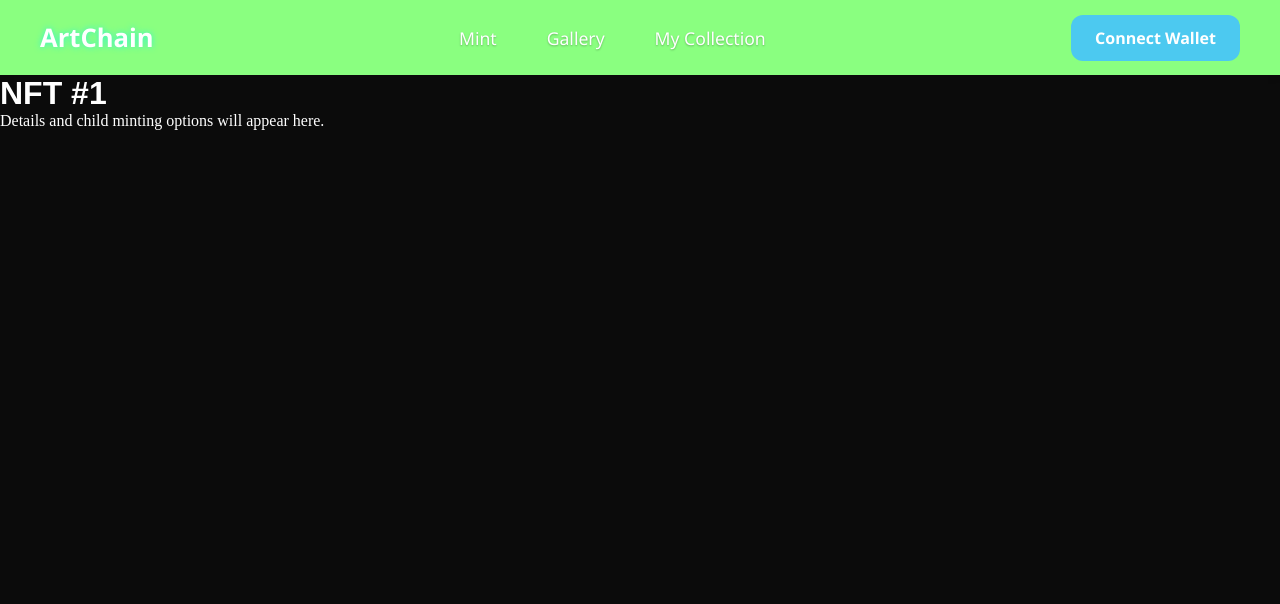
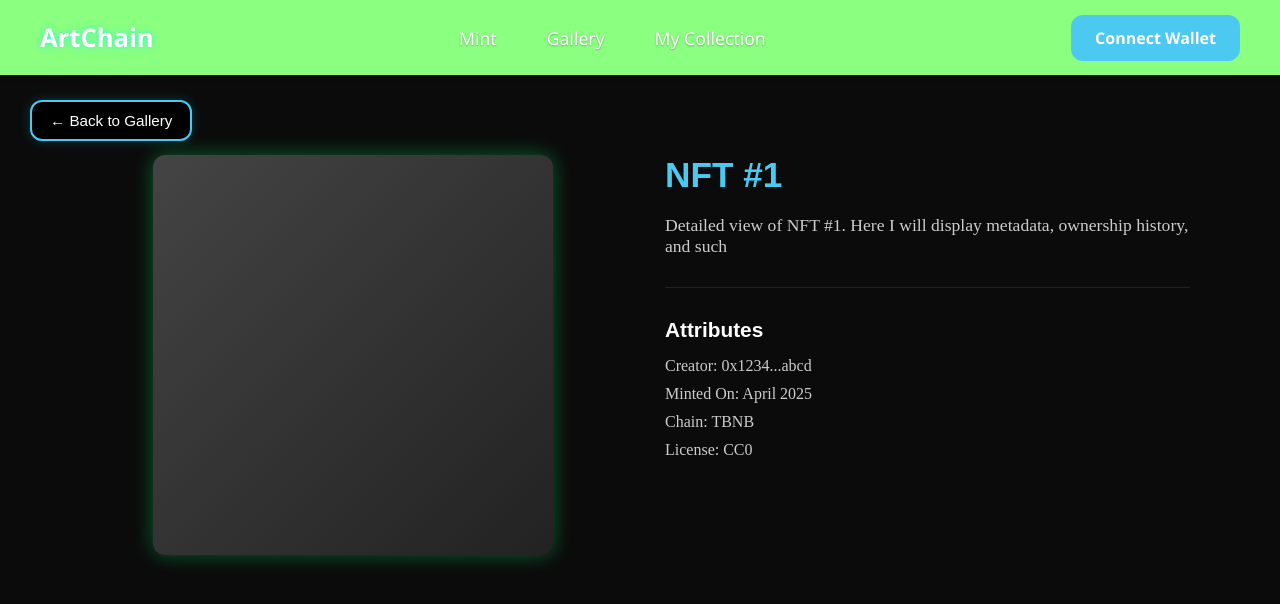
Before and after one commit to JakeSilva5/ArtChain-FullStack, a Next.js app: page /nft/1 in a window 1280 px wide. Shown: the top 604 px of the page. Built offline with nearby package versions, Linux system fonts and the light colour scheme.

Commit message:
Dynamic Page UI

```diff
--- a/pages/nft/[id].js
+++ b/pages/nft/[id].js
@@ -1,13 +1,137 @@
 import { useRouter } from 'next/router';
+import styled from 'styled-components';
 
-export default function NFTDetailPage() {
+export default function NftDetailPage() {
   const router = useRouter();
   const { id } = router.query;
 
   return (
-    <div>
-      <h1>NFT #{id}</h1>
-      <p>Details and child minting options will appear here.</p>
-    </div>
+    <PageWrapper>
+      <FixedBackButton onClick={() => router.push('/gallery')}>
+        ← Back to Gallery
+      </FixedBackButton>
+      <Content>
+        <ImageSection>
+          <NftImage />
+        </ImageSection>
+
+        <InfoSection>
+          <h1>NFT #{id}</h1>
+          <p>Detailed view of NFT #{id}. Here I will display metadata, ownership history, and such</p>
+
+          <Divider />
+
+          <h3>Attributes</h3>
+          <ul>
+            <li>Creator: 0x1234...abcd</li>
+            <li>Minted On: April 2025</li>
+            <li>Chain: TBNB</li>
+            <li>License: CC0</li>
+          </ul>
+        </InfoSection>
+      </Content>
+    </PageWrapper>
   );
 }
+
+const PageWrapper = styled.div`
+  background: ${({ theme }) => theme.colors.background};
+  color: ${({ theme }) => theme.colors.text};
+  min-height: 100vh;
+  padding: 80px 20px;
+`;
+
+const Content = styled.div`
+  max-width: 1100px;
+  margin: 0 auto;
+  display: flex;
+  gap: 50px;
+  flex-wrap: wrap;
+`;
+
+const ImageSection = styled.div`
+  flex: 1;
+  min-width: 300px;
+  display: flex;
+  align-items: center;
+  justify-content: center;
+`;
+
+const NftImage = styled.div`
+  width: 100%;
+  max-width: 400px;
+  height: 400px;
+  background: linear-gradient(135deg, #444, #222);
+  border-radius: ${({ theme }) => theme.radius};
+  box-shadow: ${({ theme }) => theme.glowGreen};
+`;
+
+const InfoSection = styled.div`
+  flex: 1;
+  min-width: 300px;
+
+  h1 {
+    font-size: 2.2rem;
+    margin-bottom: 20px;
+    color: ${({ theme }) => theme.colors.primary};
+  }
+
+  p {
+    font-size: 1.1rem;
+    margin-bottom: 30px;
+    color: ${({ theme }) => theme.colors.muted};
+  }
+
+  h3 {
+    font-size: 1.3rem;
+    margin-bottom: 15px;
+    color: ${({ theme }) => theme.colors.text};
+  }
+
+  ul {
+    list-style: none;
+    padding: 0;
+
+    li {
+      margin-bottom: 10px;
+      font-size: 1rem;
+      color: ${({ theme }) => theme.colors.muted};
+    }
+  }
+`;
+
+const Divider = styled.hr`
+  border: 0;
+  border-top: 1px solid ${({ theme }) => theme.colors.border};
+  margin: 30px 0;
+`;
+
+const FixedBackButton = styled.button`
+  position: fixed;
+  top: 100px;
+  left: 30px;
+  z-index: 999;
+  background: black;
+  color: white;
+  border: 2px solid ${({ theme }) => theme.colors.primary};
+  padding: 10px 18px;
+  border-radius: ${({ theme }) => theme.radius};
+  font-size: 0.95rem;
+  font-weight: 500;
+  cursor: pointer;
+  box-shadow: 0 0 12px rgba(0, 240, 255, 0.2);
+  transition: all 0.3s ease;
+
+  &:hover {
+    background: ${({ theme }) => theme.colors.primary};
+    color: black;
+    box-shadow: 0 0 14px ${({ theme }) => theme.colors.primary};
+  }
+
+  @media (max-width: 768px) {
+    top: 80px;
+    left: 20px;
+    font-size: 0.85rem;
+    padding: 8px 14px;
+  }
+`;
```
